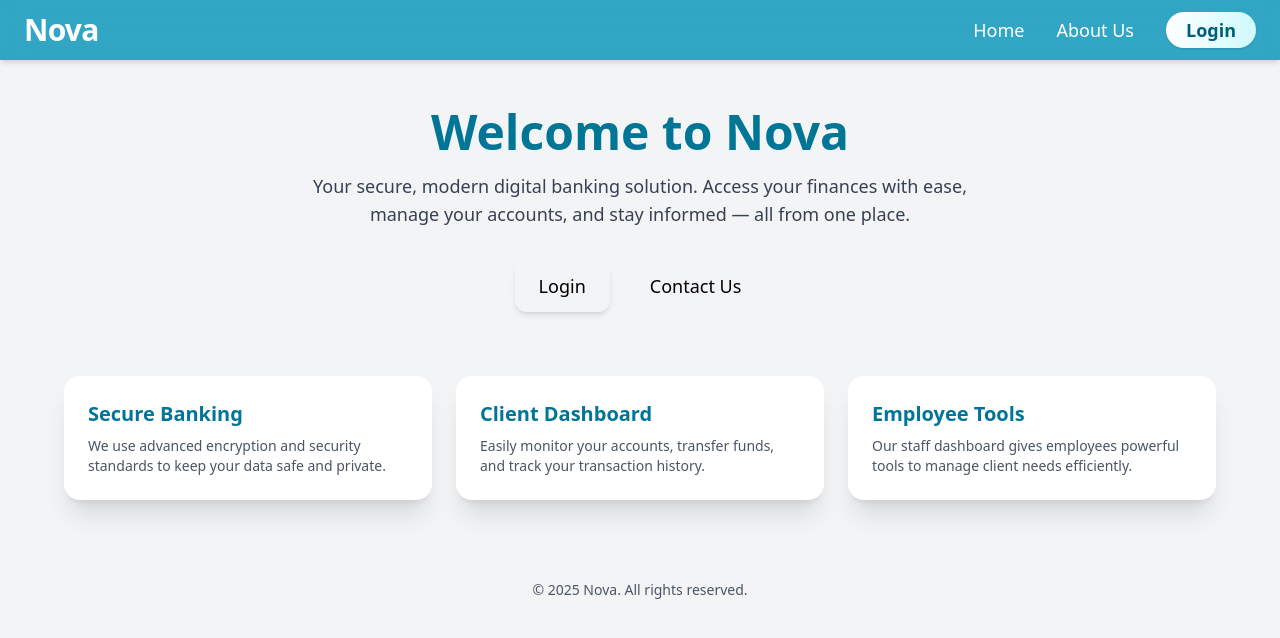
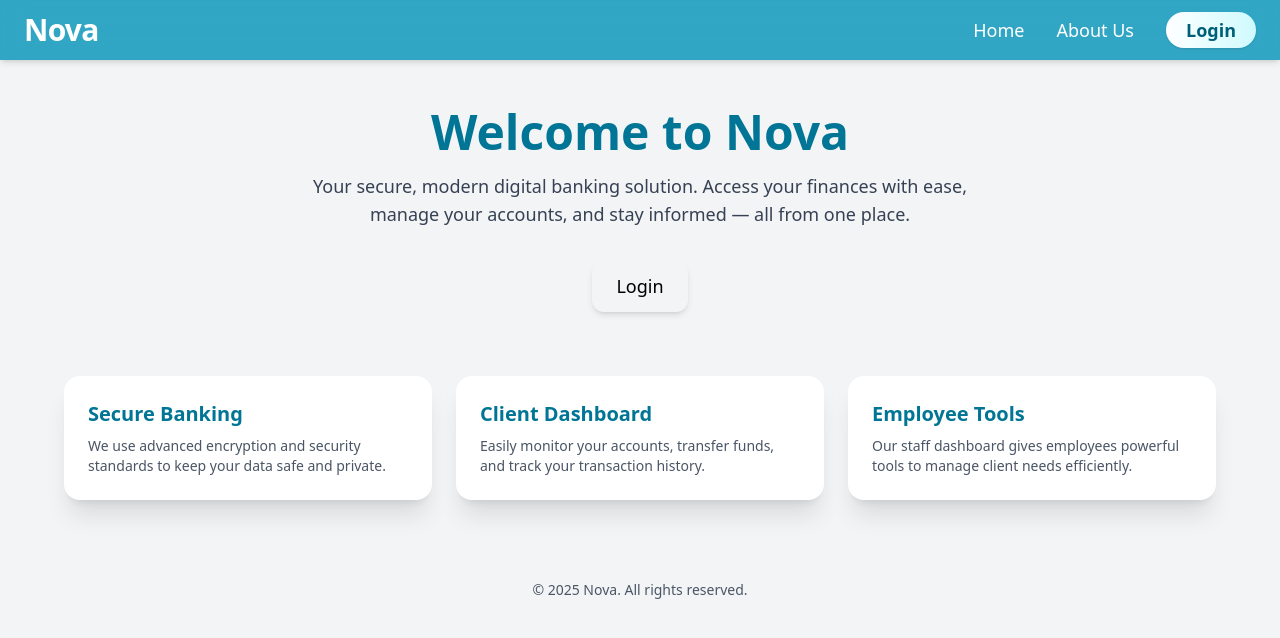
Before and after one commit to Abdellah-saim-mamoune1/Nova_Bank, a React (Vite) app in the folder Frontend/: page / in a window 1280 px wide. Shown: the top 638 px of the page. Built offline with nearby package versions, Linux system fonts and the light colour scheme; no server answers.

Commit message:
Update Home.tsx

```diff
--- a/Frontend/src/MainBankPages/Home.tsx
+++ b/Frontend/src/MainBankPages/Home.tsx
@@ -18,9 +18,7 @@ export function Home() {
           <Link to="/login">
             <button className="px-6 py-3 text-lg rounded-xl shadow-md">Login</button>
           </Link>
-          <Link to="/contact">
-            <button  className="px-6 py-3 text-lg rounded-xl">Contact Us</button>
-          </Link>
+
         </div>
       </motion.div>
 
```
